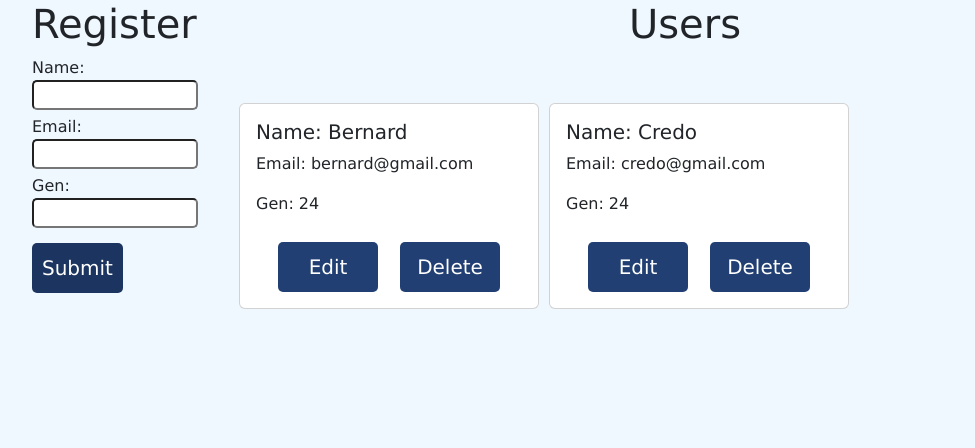
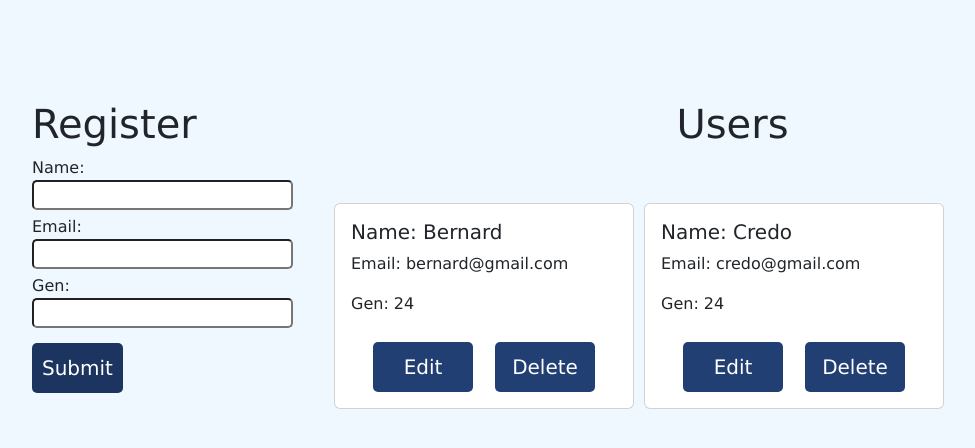
Before and after one commit to nGhart/usersRedux, a React (Create React App) app: page / in a window 1280 px wide. Shown: the top 448 px of the page, without its empty margins (50-1025 px from the left). Built offline with nearby package versions, Linux system fonts and the light colour scheme.

Commit message:
Update App.js

```diff
--- a/src/App.js
+++ b/src/App.js
@@ -1,32 +1,24 @@
 import React from 'react';
-import Container from 'react-bootstrap/Container';
-import Row from 'react-bootstrap/Row';
-import Col from 'react-bootstrap/Col';
+import { Container, Row, Col } from 'react-bootstrap';
 import './App.css';
 import UsersForm from './Components/UsersForm';
 import Users from './Components/Users';
 
 const App = () => {
-
   return (
     <>
-      <Container>
+      <Container className="top">
         <Row>
-          <Col
-            xs={2}
-          >
+          <Col sm={4} md={3}>
             <UsersForm />
           </Col>
-          <Col
-            xs={10}
-          >
-            <Users/>
+          <Col>
+            <Users />
           </Col>
         </Row>
       </Container>
     </>
-  )
+  );
+};
 
-}
-
-export default App
+export default App;
```
